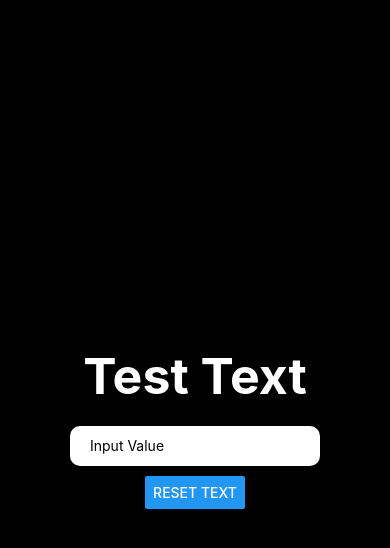
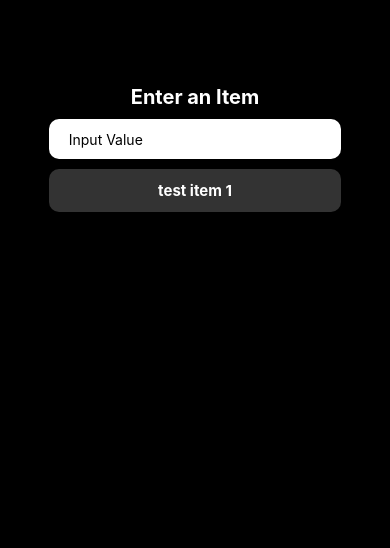
Before and after one commit to i-amare/react-native-tutorial, a React Native app: screen / in a window 390 px wide. Shown: the top 548 px of the page. Built offline with nearby package versions, Linux system fonts and the light colour scheme.

Commit message:
Lesson 6: Lists and ScrollView

```diff
--- a/App.tsx
+++ b/App.tsx
@@ -1,21 +1,49 @@
 import { StatusBar } from "expo-status-bar";
-import { StyleSheet, Text, View, Button, TextInput } from "react-native";
+import { StyleSheet, Text, View, ScrollView, TextInput } from "react-native";
 import { useState } from "react";
 
 export default function App() {
-	const [text, setText] = useState("Test Text");
+	const [list, setList] = useState<{ key: string; value: string }[]>([
+		{
+			value: "test item 1",
+			key: "test key",
+		},
+	]);
 
-  function handleButtonCLick() {
-    setText("Input Value")
-  }
+	function handleTextSubmit(val: string) {
+		setList([...list, { value: val, key: `${val}-${list.length}` }]);
+	}
+
+	function handleListItemDeletion(deletionKey) {
+		const res = new Array<{ key: string; value: string }>();
+		list.forEach((item) => {
+			if (item.key != deletionKey) res.push(item);
+		});
+		setList([...res]);
+	}
 
 	return (
 		<View style={styles.view}>
-			<View style={styles.textContainer}>
-				<Text style={styles.header}>{text}</Text>
-			</View>
-			<TextInput style={styles.input} defaultValue="Input Value"  onChangeText={(val) => setText(val)} />
-			<Button title='Reset Text' onPress={() => setText("Input Value")} />
+			<Text style={styles.header}>Enter an Item</Text>
+			<TextInput
+				style={styles.input}
+        inputMode="text"
+				placeholder='Input Value'
+				onSubmitEditing={(e) => handleTextSubmit(e.nativeEvent.text)}
+			/>
+			<ScrollView style={styles.scrollView}>
+				{list.map(({ key, value }) => {
+					return (
+						<View
+							onTouchStart={() => handleListItemDeletion(key)}
+							key={key}
+							style={styles.listItemContainer}
+						>
+							<Text style={styles.listItem}>{value}</Text>
+						</View>
+					);
+				})}
+			</ScrollView>
 			<StatusBar style='auto'></StatusBar>
 		</View>
 	);
@@ -27,28 +55,40 @@ const styles = StyleSheet.create({
 		width: "100%",
 		backgroundColor: "black",
 		display: "flex",
-		justifyContent: "center",
 		alignContent: "center",
 		alignItems: "center",
 		gap: 10,
+		paddingTop: 85,
 	},
 	header: {
 		color: "#fff",
-		fontSize: 50,
+		fontSize: 20,
 		fontWeight: "bold",
 	},
 	input: {
-		width: 250,
-		height: 30,
+		width: "75%",
+		height: 35,
 		padding: 20,
 		borderColor: "white",
 		borderRadius: 10,
 		color: "black",
 		backgroundColor: "white",
 	},
-	textContainer: {
-		borderRadius: 20,
-		paddingVertical: 10,
-		paddingHorizontal: 20,
+	scrollView: {
+		width: "100%",
+	},
+	listItemContainer: {
+		paddingVertical: 12,
+		width: "75%",
+		backgroundColor: "#333",
+		borderRadius: 10,
+		marginLeft: "12.5%",
+		marginBottom: 5,
+	},
+	listItem: {
+		textAlign: "center",
+		color: "white",
+		fontSize: 15,
+		fontWeight: "bold",
 	},
 });
```
